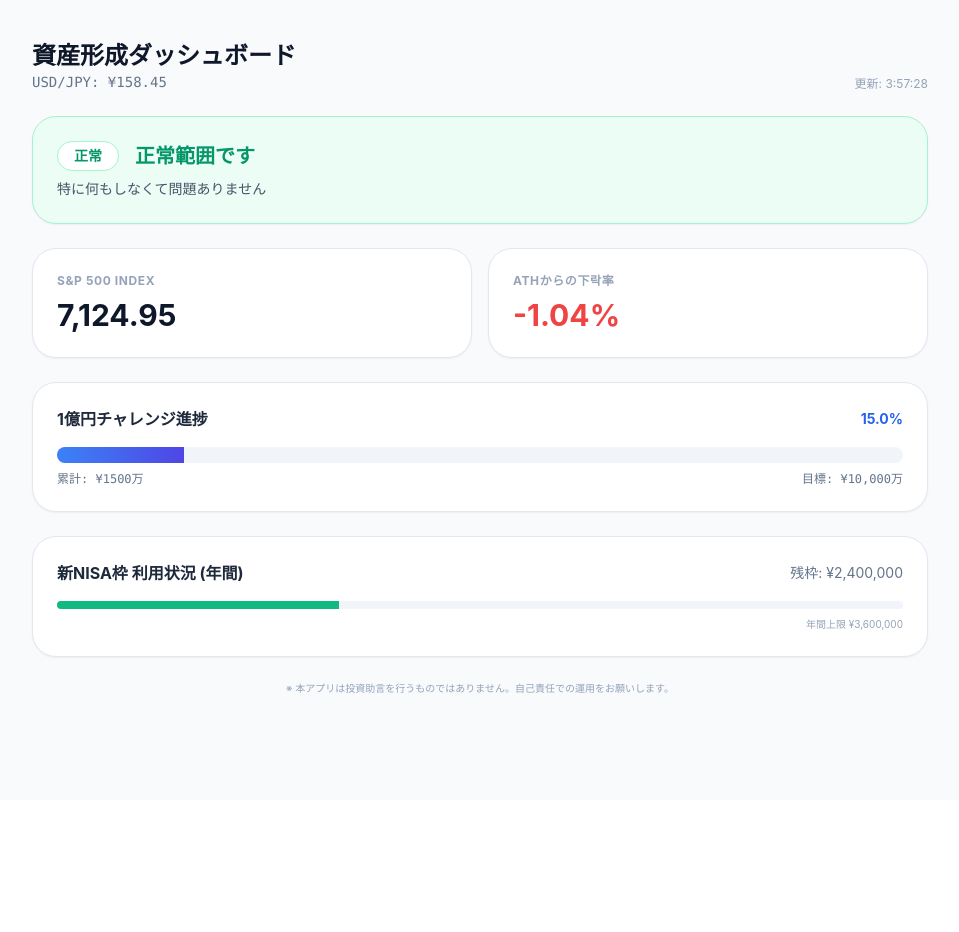
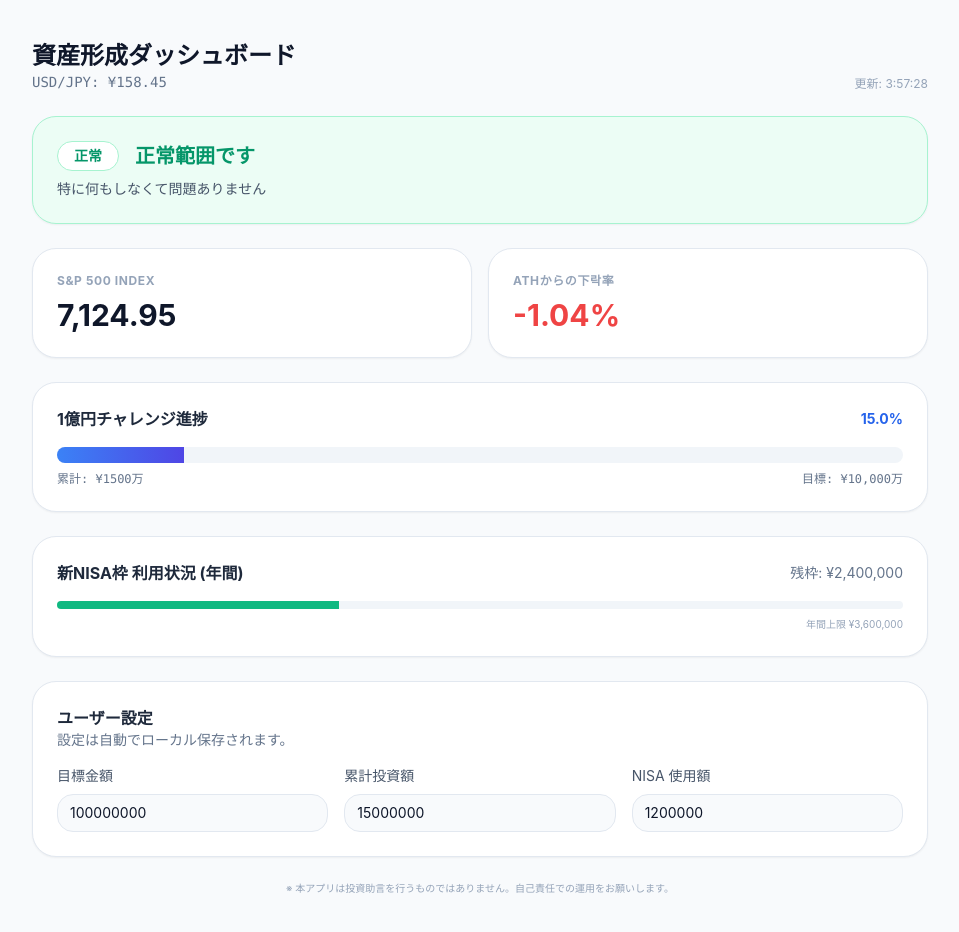
Before and after one commit to MIYU8305/InvestApp, a Next.js app: page / in a window 1280 px wide. Shown: the top 932 px of the page, without its empty margins (160-1119 px from the left). Before the commit the page ends 800 px from the top, so only its background shows below. Built offline with nearby package versions, Linux system fonts and the light colour scheme.

Commit message:
Fix: 대시보드 디자인 및 레이아웃 수정

```diff
--- a/app/page.tsx
+++ b/app/page.tsx
@@ -51,6 +51,30 @@ export default function InvestmentDashboard() {
   };
 
   const status = getStatus();
+  const STORAGE_KEY = "invest-dashboard-user";
+
+  useEffect(() => {
+    const saved = window.localStorage.getItem(STORAGE_KEY);
+    if (saved) {
+      try {
+        const parsed = JSON.parse(saved);
+        setData((prev) => ({
+          ...prev,
+          ...parsed,
+        }));
+      } catch (error) {
+        console.error("localStorage parse error", error);
+      }
+    }
+  }, []);
+
+  useEffect(() => {
+    const { totalInvestedJPY, targetAmountJPY, annualNisaUsed, jpyUsd } = data;
+    window.localStorage.setItem(
+      STORAGE_KEY,
+      JSON.stringify({ totalInvestedJPY, targetAmountJPY, annualNisaUsed, jpyUsd })
+    );
+  }, [data.totalInvestedJPY, data.targetAmountJPY, data.annualNisaUsed, data.jpyUsd]);
 
   // 실시간 시뮬레이션 (실제 구현시 API 연동 권장)
   useEffect(() => {
@@ -137,6 +161,57 @@ export default function InvestmentDashboard() {
           <p className="mt-2 text-[10px] text-slate-400 text-right">年間上限 ¥3,600,000</p>
         </section>
 
+        <section className="bg-white p-6 rounded-3xl border border-slate-200 shadow-sm">
+          <div className="mb-4">
+            <h3 className="font-bold text-slate-800">ユーザー設定</h3>
+            <p className="text-sm text-slate-500">設定は自動でローカル保存されます。</p>
+          </div>
+          <div className="grid gap-4 md:grid-cols-3">
+            <label className="space-y-2 text-sm text-slate-600">
+              <span>目標金額</span>
+              <input
+                type="number"
+                value={data.targetAmountJPY}
+                onChange={(e) =>
+                  setData((prev) => ({
+                    ...prev,
+                    targetAmountJPY: Number(e.target.value),
+                  }))
+                }
+                className="w-full rounded-2xl border border-slate-200 bg-slate-50 px-3 py-2 text-slate-900"
+              />
+            </label>
+            <label className="space-y-2 text-sm text-slate-600">
+              <span>累計投資額</span>
+              <input
+                type="number"
+                value={data.totalInvestedJPY}
+                onChange={(e) =>
+                  setData((prev) => ({
+                    ...prev,
+                    totalInvestedJPY: Number(e.target.value),
+                  }))
+                }
+                className="w-full rounded-2xl border border-slate-200 bg-slate-50 px-3 py-2 text-slate-900"
+              />
+            </label>
+            <label className="space-y-2 text-sm text-slate-600">
+              <span>NISA 使用額</span>
+              <input
+                type="number"
+                value={data.annualNisaUsed}
+                onChange={(e) =>
+                  setData((prev) => ({
+                    ...prev,
+                    annualNisaUsed: Number(e.target.value),
+                  }))
+                }
+                className="w-full rounded-2xl border border-slate-200 bg-slate-50 px-3 py-2 text-slate-900"
+              />
+            </label>
+          </div>
+        </section>
+
         <footer className="text-center text-[10px] text-slate-400">
           ※ 本アプリは投資助言を行うものではありません。自己責任での運用をお願いします。
         </footer>
```
